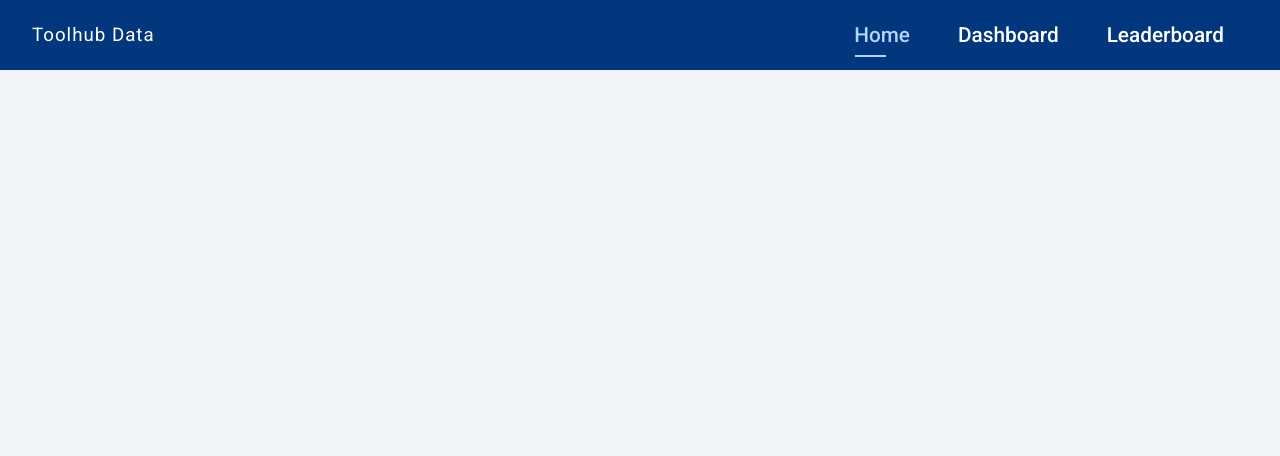
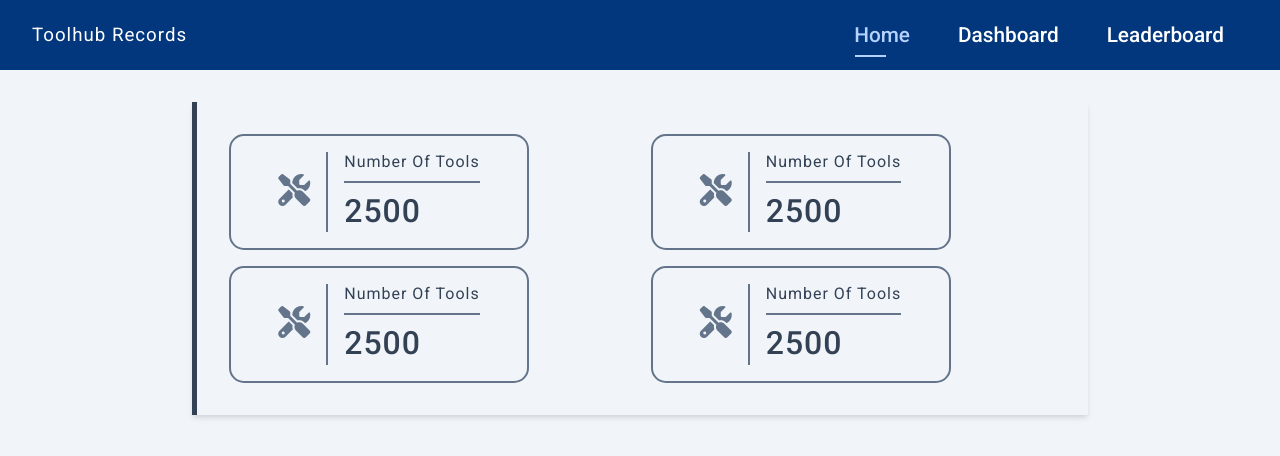
Before and after one commit to Naggayi-Daphne-Pearl/sophieWork, a React (Create React App) app: page /dashboard in a window 1280 px wide. Shown: the top 456 px of the page. Built offline with nearby package versions, Linux system fonts and the light colour scheme.

Commit message:
feature(dashboard): create card re-usable component

```diff
--- a/src/App.js
+++ b/src/App.js
@@ -1,10 +1,12 @@
 import './App.css';
+import Card from './components/Dashboard/Card';
 import Navbar from './components/Nav/Navbar';
 
 function App() {
   return (
     <div className=".container-xxl">
       <Navbar/>
+      <Card/>
     </div>
   );
 }
--- /dev/null
+++ b/src/components/Dashboard/Card.css
@@ -0,0 +1,65 @@
+.dashboard{
+background-color: var(--grey-100);
+box-shadow: var(--shadow-2);
+max-width:70vw;
+margin: auto;
+margin-top: 2rem;
+margin-bottom: 2rem;
+padding: 2rem;
+display:grid;
+grid-template-columns: auto auto;
+gap:1rem;
+border-left: 5px solid var(--grey-700);
+}
+
+.card-content{
+ display: flex;
+ border: 2px solid var(--grey-500);
+ padding:1rem;
+ align-items: center;
+ justify-content:center;
+ gap:1rem;
+ width:300px;
+ min-width: 250px;
+ border-radius: 15px;
+}
+
+.card-content:hover{
+ transform: scale(1.02);
+ box-shadow: var(--shadow-1);
+ transition:200ms ease-in-out;
+}
+
+.card-icon{
+ color: var(--grey-500);
+ /* justify-self: flex-start; */
+}
+
+.card-icon i{
+ font-size: 2rem;
+}
+
+.stats{
+border-left: 2px solid var(--grey-500);
+padding-left: 1rem;
+}
+
+.stats h2{
+ font-weight: 500;
+ font-size: 2rem;
+ color:var(--grey-700);
+ border-top:2px solid var(--grey-500);
+ padding-top: 0.5rem;
+}
+.stats h4{
+ font-weight: 400;
+ color: var(--grey-700);
+ padding-bottom: 0.5rem;
+}
+@media only screen and (max-width:700px) {
+ .dashboard{
+  grid-template-columns:auto;
+  justify-content: center;
+  border: none;
+ }
+}
--- /dev/null
+++ b/src/components/Dashboard/Card.js
@@ -0,0 +1,51 @@
+import "./Card.css";
+
+const Card = ({icon,data}) => {
+  return (
+   <div className=".container-sm dashboard">
+    <div className="card-content">
+     <div className="card-icon">
+     <i class="fa-solid fa-screwdriver-wrench"></i>
+     </div>
+     <div className="stats">
+      <h4>number of tools</h4>
+      <h2>2500</h2>
+     </div>
+    </div>
+
+
+
+    {/*chop here */}
+    <div className="card-content">
+     <div className="card-icon">
+     <i class="fa-solid fa-screwdriver-wrench"></i>
+     </div>
+     <div className="stats">
+      <h4>number of tools</h4>
+      <h2>2500</h2>
+     </div>
+    </div>
+    <div className="card-content">
+     <div className="card-icon">
+     <i class="fa-solid fa-screwdriver-wrench"></i>
+     </div>
+     <div className="stats">
+      <h4>number of tools</h4>
+      <h2>2500</h2>
+     </div>
+    </div>
+    <div className="card-content">
+     <div className="card-icon">
+     <i class="fa-solid fa-screwdriver-wrench"></i>
+     </div>
+     <div className="stats">
+      <h4>number of tools</h4>
+      <h2>2500</h2>
+     </div>
+    </div>
+    {/*upto here */}
+   </div>
+  );
+};
+
+export default Card;
--- a/src/components/Nav/Navbar.css
+++ b/src/components/Nav/Navbar.css
@@ -6,6 +6,7 @@ nav{
  background-color: var(--primary-700);
  padding:1rem 2rem;
  color:var(--white);
+ min-width: 300px;
 }
 
 #nav-list{
--- a/src/components/Nav/Navbar.js
+++ b/src/components/Nav/Navbar.js
@@ -10,7 +10,7 @@ const Navbar = () => {
 
   return (
     <nav className=".container-fluid">
-      <h3>Toolhub data</h3>
+      <h3>Toolhub Records</h3>
       <div>
         <ul id="nav-list" className={state ? "#nav-list active" : "#nav-list"}>
           <li>
```
Also changed, not shown: src/components/Dashboard/data.js (added, +8 -0 lines).
